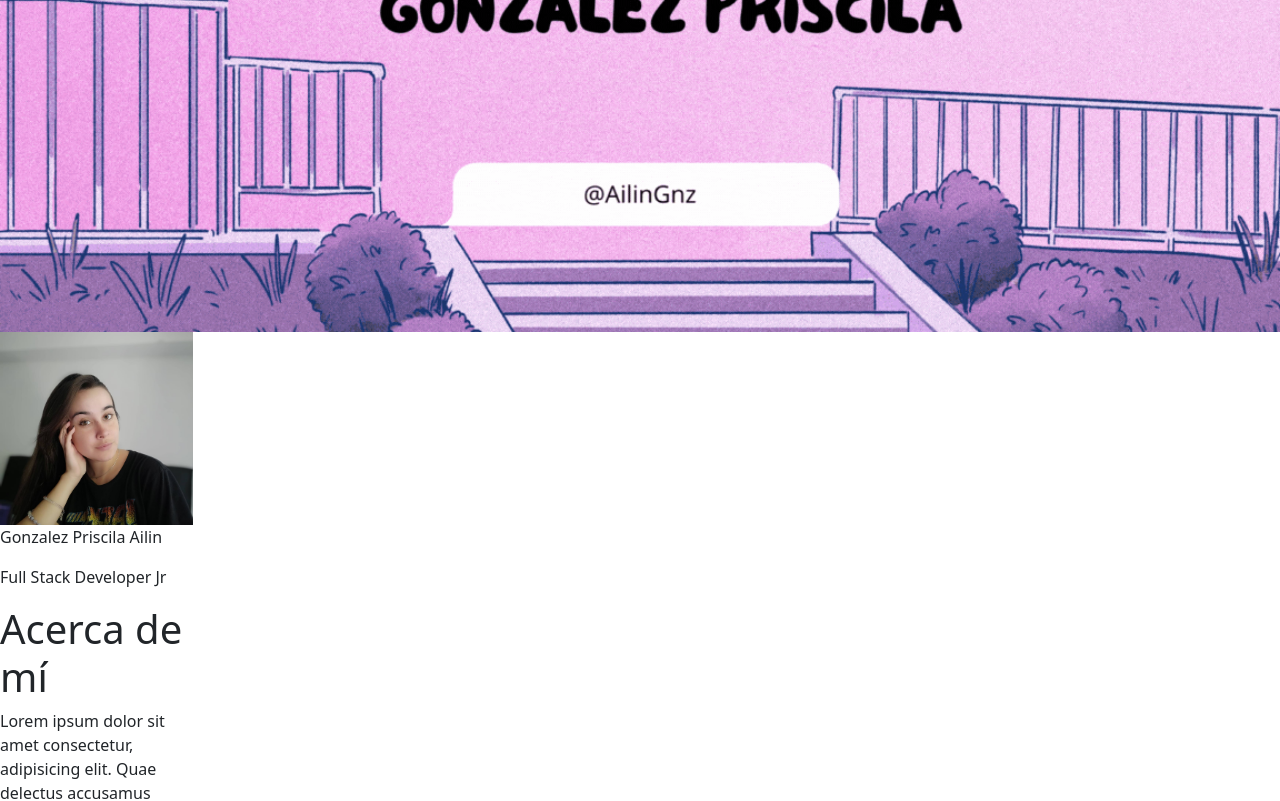
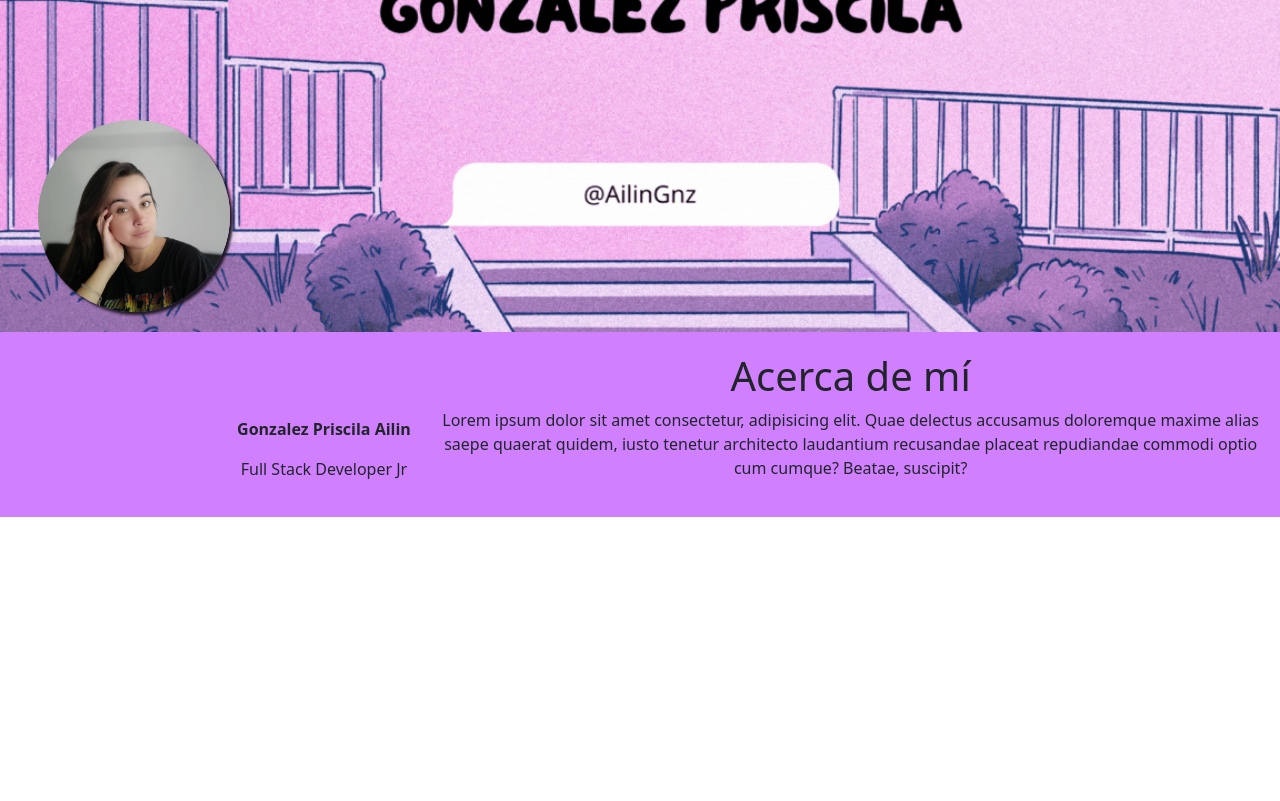
Before and after one commit to AilinGnz/ProyectoIntegrador_GonzalezPriscilaAilin, an Angular app in the folder ProyectoIntegrador_GonzalezPriscilaAilin/: page / in a window 1280 px wide. Shown: the part 480-1281 px from the top of the page. After the commit the page ends 997 px from the top, so only its background shows below. Built offline with nearby package versions, Linux system fonts and the light colour scheme.

Commit message:
arreglos en foto de perfil
hay que acomodar que quede fija

```diff
--- a/ProyectoIntegrador_GonzalezPriscilaAilin/src/app/components/acerca-de/acerca-de.component.css
+++ b/ProyectoIntegrador_GonzalezPriscilaAilin/src/app/components/acerca-de/acerca-de.component.css
@@ -0,0 +1,40 @@
+.row{
+    padding: 20px;
+}
+
+div{
+    background-color: rgb(208, 128, 255);
+    text-align: center;
+}
+
+/*foto de perfil*/
+
+    @media (min-width: 576px){
+        #perfilfoto{
+            position:absolute;
+            width: 15%;
+            border-radius: 100%;
+            box-shadow: 3px 3px 3px rgb(33, 24, 39);
+            left: 3%;
+            top: 600px;
+        }
+
+    }
+    @media (max-width: 575px){
+        #perfilfoto{
+            position:absolute;
+            width: 30%;
+            border-radius: 100%;
+            box-shadow: 3px 3px 3px gray;
+            left: 33%;
+            top: 630px;
+        }
+    }
+
+/*etiqueta*/
+
+#nombre{
+    font-weight: bold;
+    margin-top: 35%;
+
+}
--- a/ProyectoIntegrador_GonzalezPriscilaAilin/src/app/components/acerca-de/acerca-de.component.html
+++ b/ProyectoIntegrador_GonzalezPriscilaAilin/src/app/components/acerca-de/acerca-de.component.html
@@ -1,15 +1,21 @@
 <div class="row">
+
     <div class="col-xs-12 col-sm-2 col-md-2 col-lg-2">
-        <img src="../../../assets/imagenes/perfilfoto.jpeg" id=""
-        class="img-fluid">
-        <div>
-            <p>Gonzalez Priscila Ailin</p>
-            <p>Full Stack Developer Jr</p>
-        </div>
+        <img src="../../../assets/imagenes/perfilfoto.jpeg" id="perfilfoto" class="img-fluid">
+    </div>
+
+    <div class="col-xs-12 col-sm-2 col-md-2 col-lg-2">
+        <p id="nombre">Gonzalez Priscila Ailin</p>
+        <p>Full Stack Developer Jr</p>
+    </div>
+
+    <div class="col-xs-12 col-sm-8 col-md-8 col-lg-8">
+
         <span>
             <h1>Acerca de mí</h1>
-            <p>Lorem ipsum dolor sit amet consectetur, adipisicing elit. Quae delectus accusamus doloremque maxime alias saepe quaerat quidem, iusto tenetur architecto laudantium recusandae placeat repudiandae commodi optio cum cumque? Beatae, suscipit?</p>
+            <p>Lorem ipsum dolor sit amet consectetur, adipisicing elit. Quae delectus accusamus doloremque maxime alias
+                saepe quaerat quidem, iusto tenetur architecto laudantium recusandae placeat repudiandae commodi optio
+                cum cumque? Beatae, suscipit?</p>
         </span>
     </div>
-
 </div>
```
